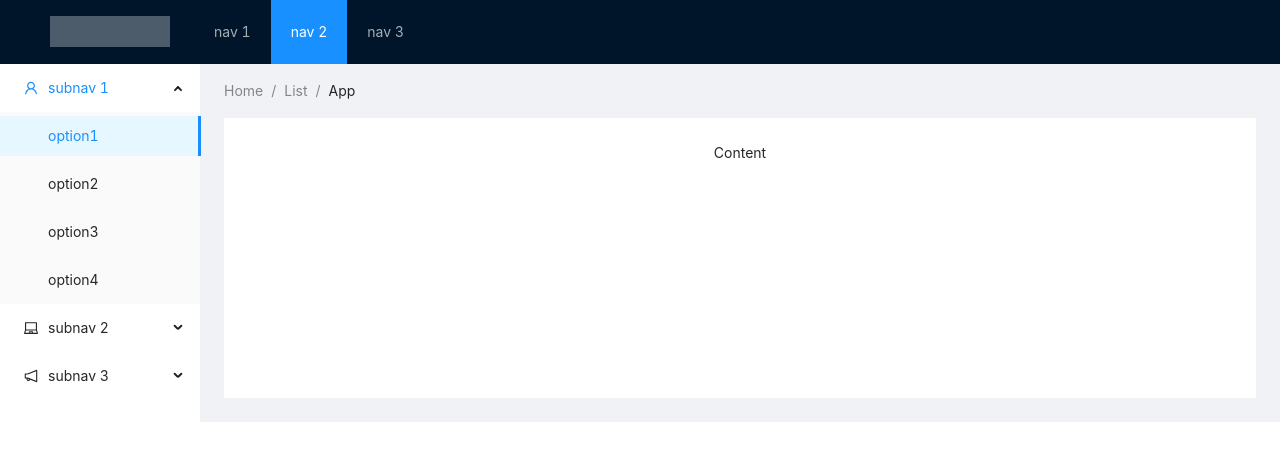
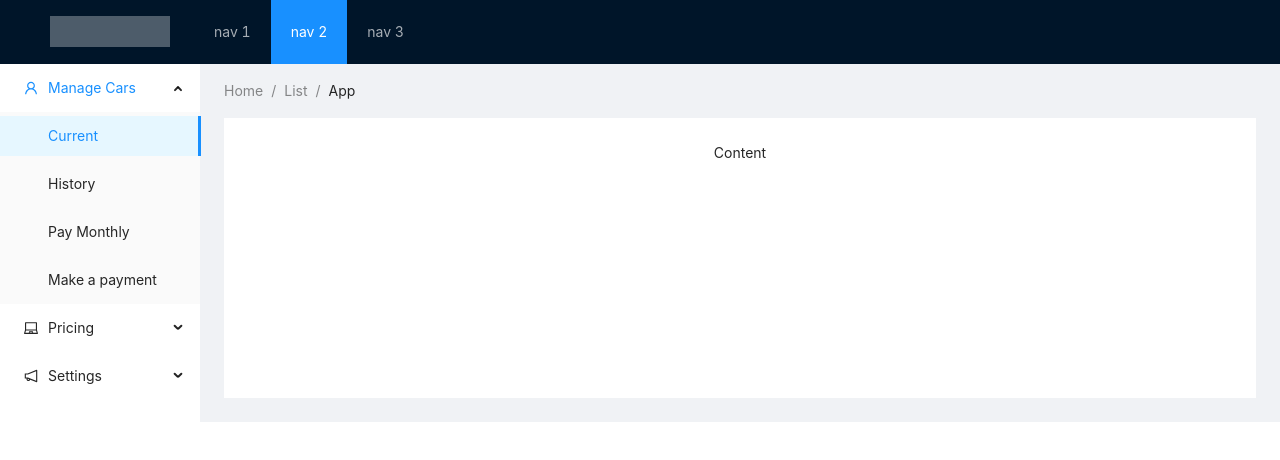
Before and after one commit to mattliuym/parkinglotadministrator, a React (Create React App) app: page / in a window 1280 px wide. Shown: the top 460 px of the page. Built offline with nearby package versions, Linux system fonts and the light colour scheme.

Commit message:
Header can load the user's information

```diff
--- a/src/Components/MainContent/Webheader/index.css
+++ b/src/Components/MainContent/Webheader/index.css
@@ -0,0 +1,4 @@
+.user-info{
+    color: white;
+    line-height: 35px;
+}
--- /dev/null
+++ b/src/Components/MainContent/Websidder/index.js
@@ -0,0 +1,40 @@
+import React from "react";
+import {Layout, Menu} from "antd";
+import './index.css';
+import {LaptopOutlined, NotificationOutlined, UserOutlined} from "@ant-design/icons";
+const { Sider } = Layout;
+const { SubMenu } = Menu;
+
+export default class Websidder extends React.Component{
+    render() {
+        return(
+            <Sider width={200} className="site-layout-background">
+                <Menu
+                    mode="inline"
+                    defaultSelectedKeys={['1']}
+                    defaultOpenKeys={['sub1']}
+                    style={{ height: '100%', borderRight: 0 }}
+                >
+                    <SubMenu key="sub1" icon={<UserOutlined />} title="Manage Cars">
+                        <Menu.Item key="1">Current</Menu.Item>
+                        <Menu.Item key="2">History</Menu.Item>
+                        <Menu.Item key="3">Pay Monthly</Menu.Item>
+                        <Menu.Item key="4">Make a payment</Menu.Item>
+                    </SubMenu>
+                    <SubMenu key="sub2" icon={<LaptopOutlined />} title="Pricing">
+                        <Menu.Item key="5">View Plans</Menu.Item>
+                        <Menu.Item key="6">Make New Plan</Menu.Item>
+                        {/*<Menu.Item key="7">option7</Menu.Item>*/}
+                        {/*<Menu.Item key="8">option8</Menu.Item>*/}
+                    </SubMenu>
+                    <SubMenu key="sub3" icon={<NotificationOutlined />} title="Settings">
+                        <Menu.Item key="9">My Details</Menu.Item>
+                        <Menu.Item key="10">Parking Lot Details</Menu.Item>
+                        {/*<Menu.Item key="11">option11</Menu.Item>*/}
+                        {/*<Menu.Item key="12">option12</Menu.Item>*/}
+                    </SubMenu>
+                </Menu>
+            </Sider>
+        )
+    }
+}
--- a/src/Components/MainPage/index.js
+++ b/src/Components/MainPage/index.js
@@ -1,10 +1,9 @@
 import React from "react";
-import {Breadcrumb, Layout, Menu} from "antd";
+import {Breadcrumb, Layout} from "antd";
 import Webheader from "../MainContent/Webheader";
-import {LaptopOutlined, NotificationOutlined, UserOutlined} from "@ant-design/icons";
+import Websidder from "../MainContent/Websidder";
 import 'antd/dist/antd.css';
-const { SubMenu } = Menu;
-const { Content, Sider } = Layout;
+const { Content } = Layout;
 
 export default class MainPage extends React.Component{
     render() {
@@ -13,33 +12,7 @@ export default class MainPage extends React.Component{
                 <Layout>
                     <Webheader/>
                     <Layout>
-                        <Sider width={200} className="site-layout-background">
-                            <Menu
-                                mode="inline"
-                                defaultSelectedKeys={['1']}
-                                defaultOpenKeys={['sub1']}
-                                style={{ height: '100%', borderRight: 0 }}
-                            >
-                                <SubMenu key="sub1" icon={<UserOutlined />} title="subnav 1">
-                                    <Menu.Item key="1">option1</Menu.Item>
-                                    <Menu.Item key="2">option2</Menu.Item>
-                                    <Menu.Item key="3">option3</Menu.Item>
-                                    <Menu.Item key="4">option4</Menu.Item>
-                                </SubMenu>
-                                <SubMenu key="sub2" icon={<LaptopOutlined />} title="subnav 2">
-                                    <Menu.Item key="5">option5</Menu.Item>
-                                    <Menu.Item key="6">option6</Menu.Item>
-                                    <Menu.Item key="7">option7</Menu.Item>
-                                    <Menu.Item key="8">option8</Menu.Item>
-                                </SubMenu>
-                                <SubMenu key="sub3" icon={<NotificationOutlined />} title="subnav 3">
-                                    <Menu.Item key="9">option9</Menu.Item>
-                                    <Menu.Item key="10">option10</Menu.Item>
-                                    <Menu.Item key="11">option11</Menu.Item>
-                                    <Menu.Item key="12">option12</Menu.Item>
-                                </SubMenu>
-                            </Menu>
-                        </Sider>
+                        <Websidder/>
                         <Layout style={{ padding: '0 24px 24px' }}>
                             <Breadcrumb style={{ margin: '16px 0' }}>
                                 <Breadcrumb.Item>Home</Breadcrumb.Item>
```
Also changed, not shown: src/Components/MainContent/Websidder/index.css (added).
